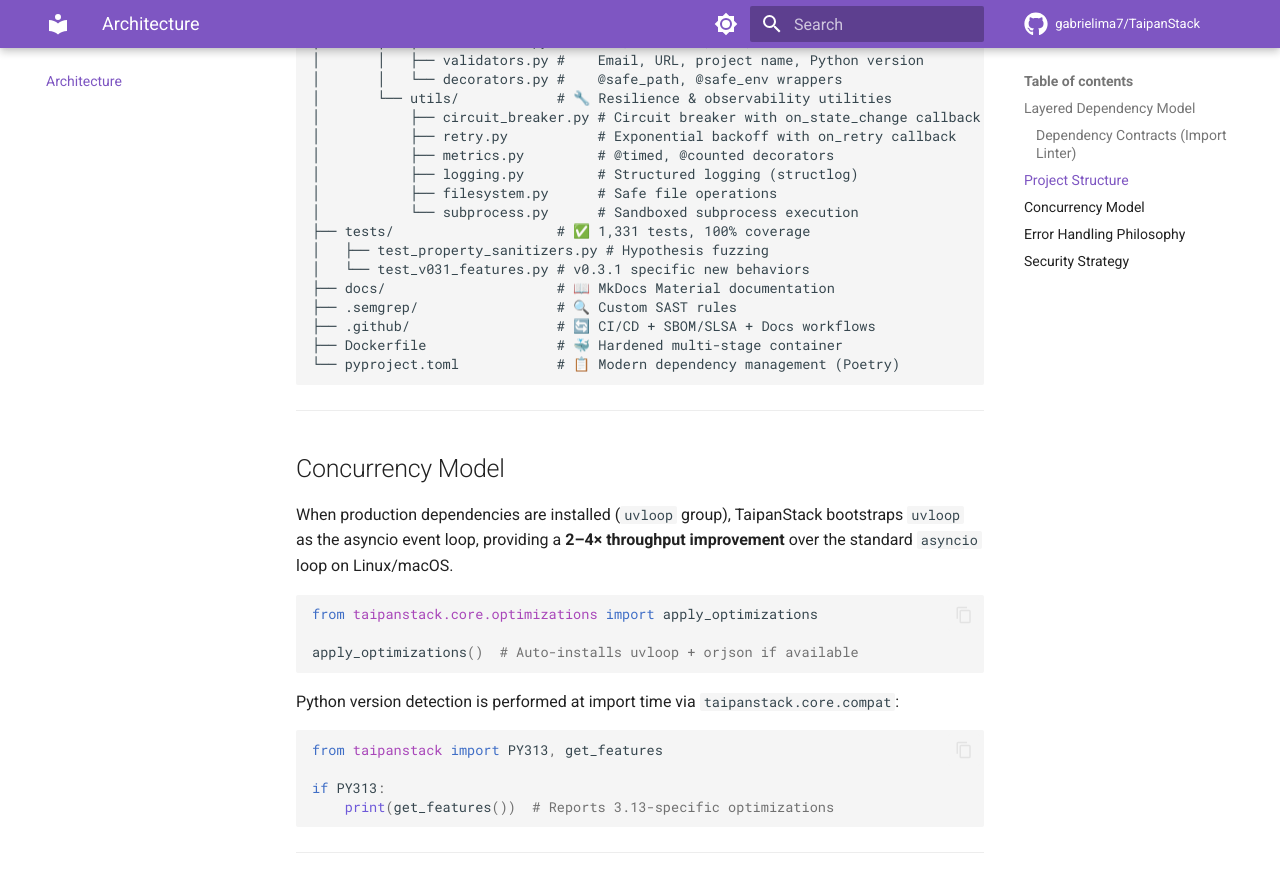
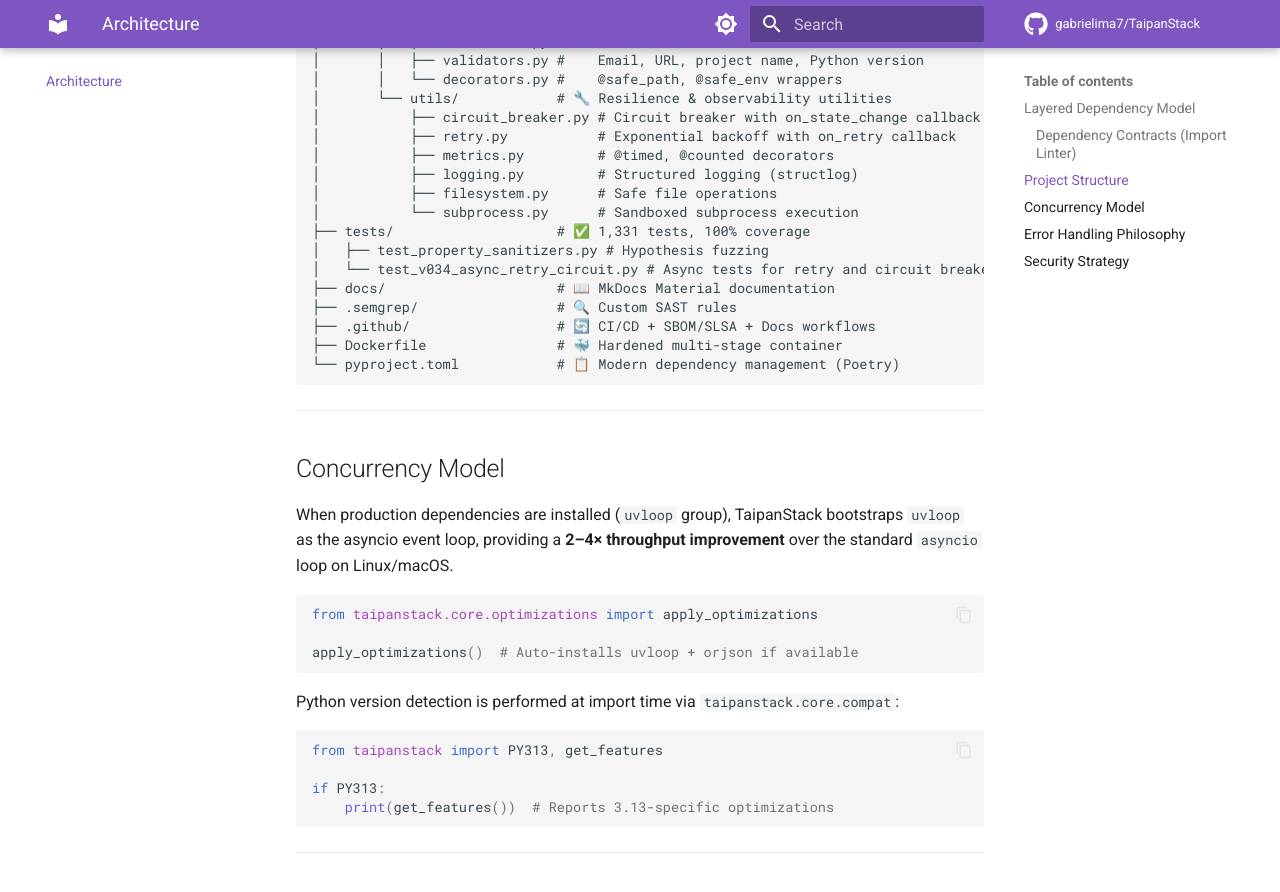
Before and after one commit to gabrielima7/TaipanStack, an MkDocs documentation site: the page built from docs/architecture.md, in a window 1280 px wide and 900 px high, scrolled down 1542 px. Shown: the top 892 px of the window. Built offline with MkDocs 1.6.1 and Material for MkDocs 9.7.7, drawn with Linux system fonts in a browser that asks for light colours; comment, search, counter and statistics services are not loaded.

Commit message:
docs: sync architecture test refs, format agents, rm build-exe
- Removed obsolete `build-exe` target from `Makefile` as PyApp support was previously dropped.
- Updated `docs/architecture.md` file tree representation to correctly show `test_v034_async_retry_circuit.py` instead of the removed `test_v031_features.py` file, avoiding any forbidden test count metric updates.
- Fixed minor trailing whitespace drift between `agents.md` and `docs/agents.md`.

Co-authored-by: gabrielima7 <230595838+gabrielima7@users.noreply.github.com>

```diff
--- a/docs/architecture.md
+++ b/docs/architecture.md
@@ -74,7 +74,7 @@ TaipanStack/
 │           └── subprocess.py      # Sandboxed subprocess execution
 ├── tests/                    # ✅ 1,331 tests, 100% coverage
 │   ├── test_property_sanitizers.py # Hypothesis fuzzing
-│   └── test_v031_features.py # v0.3.1 specific new behaviors
+│   └── test_v034_async_retry_circuit.py # Async tests for retry and circuit breaker
 ├── docs/                     # 📖 MkDocs Material documentation
 ├── .semgrep/                 # 🔍 Custom SAST rules
 ├── .github/                  # 🔄 CI/CD + SBOM/SLSA + Docs workflows
```
Also changed, not shown: agents.md (line endings or trailing spaces), 1 other file.
